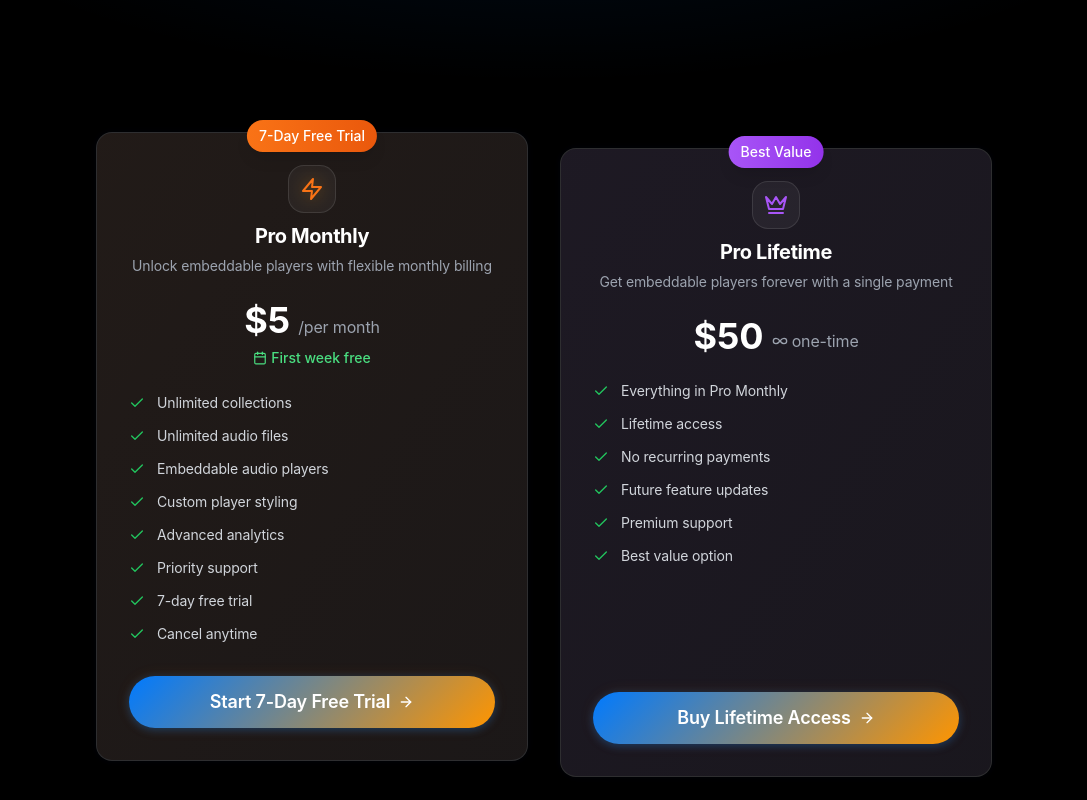
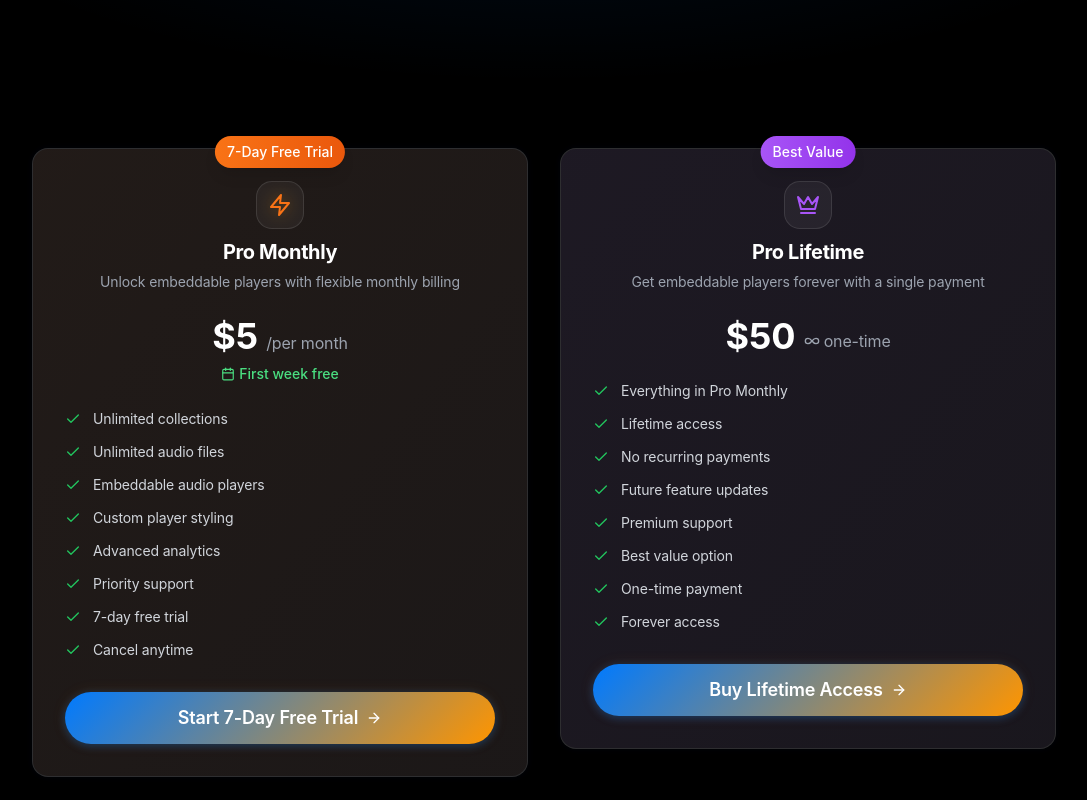
Before and after one commit to DerfBeingDerf/upwork-v2-test, a React (Vite) app: page /pricing in a window 1280 px wide. Shown: the part 420-1220 px from the top of the page, without its empty margins (96-1183 px from the left). Built offline with nearby package versions, Linux system fonts and the light colour scheme; no server answers.

Commit message:
Make pricing cards symmetrical and even

```diff
--- a/src/pages/PricingPage.tsx
+++ b/src/pages/PricingPage.tsx
@@ -50,7 +50,9 @@ export default function PricingPage() {
         'No recurring payments',
         'Future feature updates',
         'Premium support',
-        'Best value option'
+        'Best value option',
+        'One-time payment',
+        'Forever access'
       ],
       cta: 'Buy Lifetime Access',
       popular: false,
@@ -119,8 +121,8 @@ export default function PricingPage() {
       {/* Pricing Cards */}
       <section className="py-16 relative">
         <div className="w-full max-w-none px-8 sm:px-12 lg:px-16">
-          <div className="max-w-5xl mx-auto">
-            <div className="grid lg:grid-cols-2 gap-8 max-w-4xl mx-auto">
+          <div className="max-w-6xl mx-auto">
+            <div className="grid lg:grid-cols-2 gap-8 max-w-5xl mx-auto">
               {plans.map((plan, index) => (
                 <motion.div
                   key={plan.name}
@@ -128,7 +130,7 @@ export default function PricingPage() {
                   whileInView={{ opacity: 1, y: 0 }}
                   transition={{ duration: 0.8, delay: index * 0.1 }}
                   viewport={{ once: true }}
-                  className={`relative ${plan.popular ? 'lg:-mt-4 lg:mb-4' : ''}`}
+                  className="relative"
                 >
                   {plan.badge && (
                     <div className="absolute -top-3 left-1/2 transform -translate-x-1/2 z-10">
@@ -142,9 +144,8 @@ export default function PricingPage() {
                     </div>
                   )}
 
-                  <div className={`card-apple h-full relative overflow-hidden ${
-                    plan.popular ? 'border-orange-500/30' :
-                    plan.highlight ? 'border-purple-500/30' : ''
+                  <div className={`card-apple relative overflow-hidden min-h-[600px] flex flex-col ${
+                    plan.popular ? 'border-orange-500/30' : 'border-purple-500/30'
                   }`}>
                     {/* Background gradient */}
                     <div className={`absolute inset-0 bg-gradient-to-br ${plan.gradient} opacity-50`} />
```
